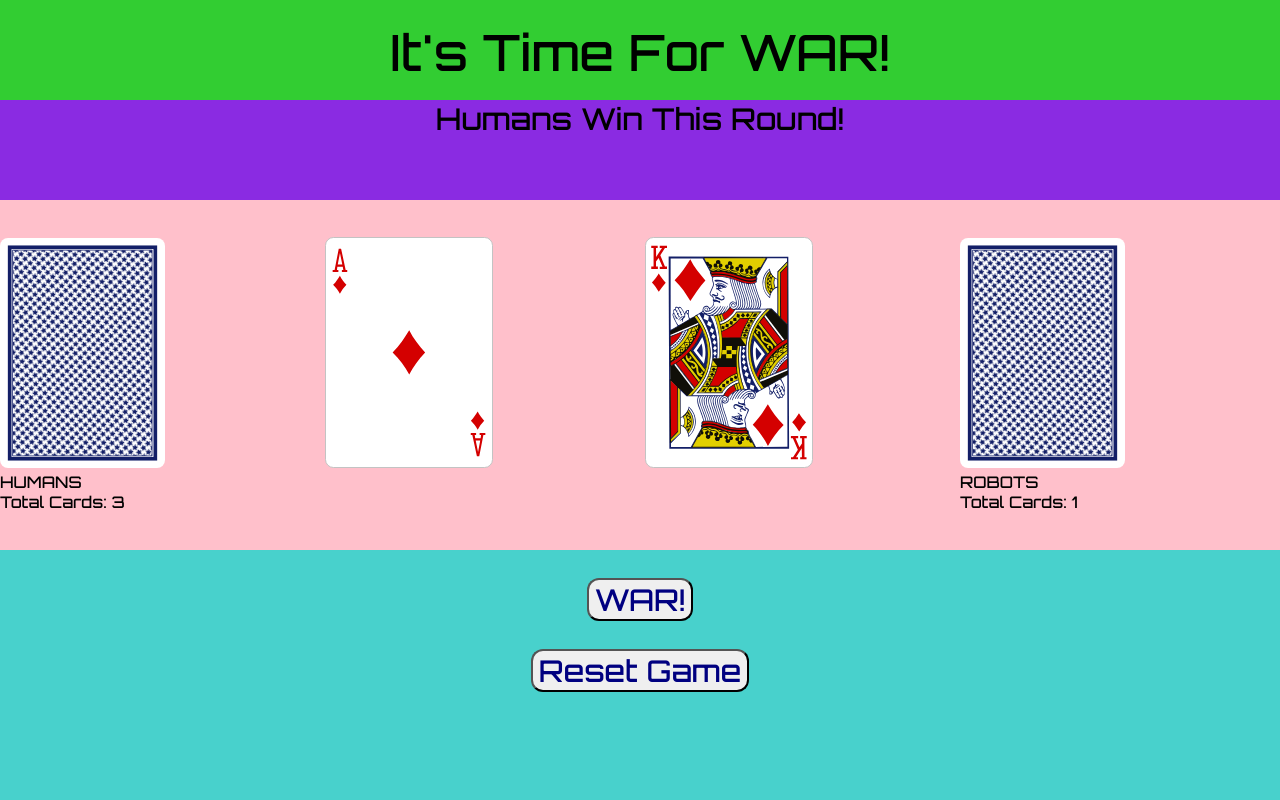
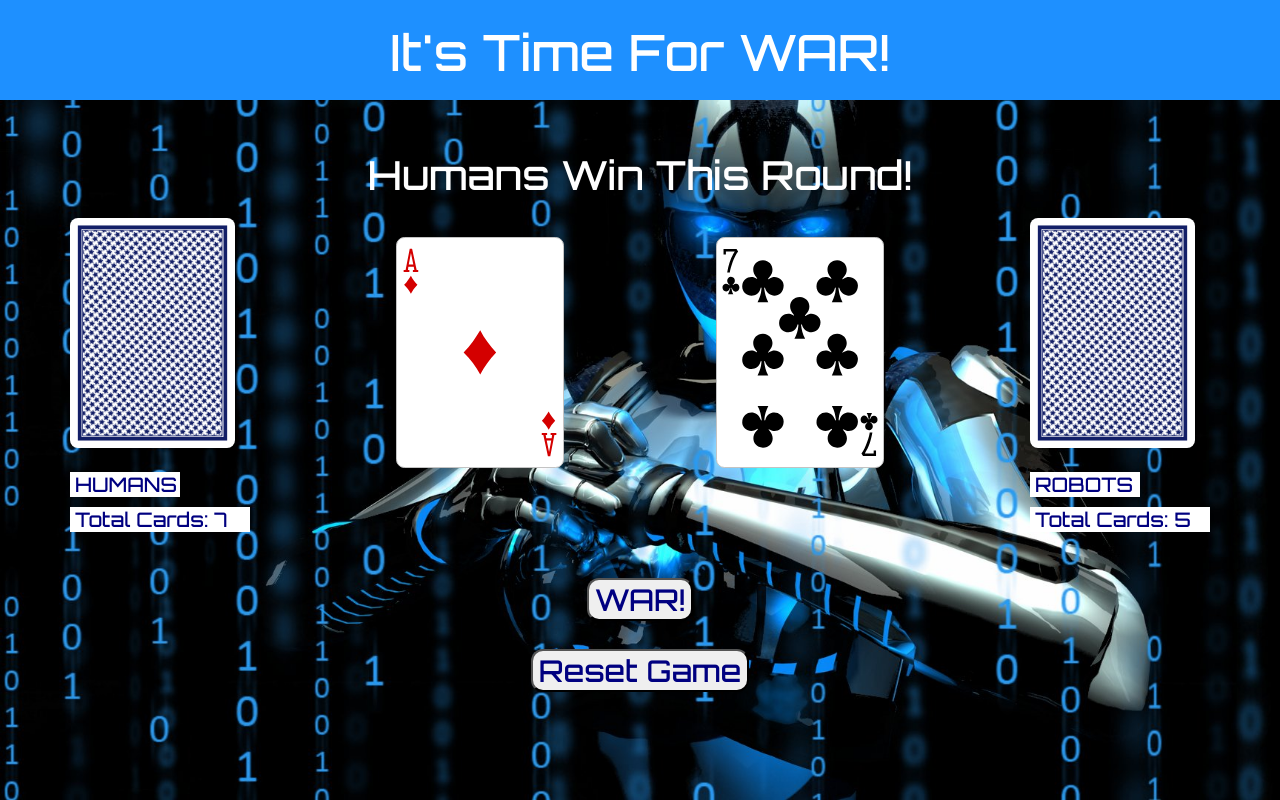
Before and after one commit to laurenmengert/A-Game-Of-War, a plain HTML site: page index.html in a window 1280 px wide. Both pictures are taken after a click on the button "WAR!". Drawn offline with Linux system fonts and the light colour scheme.

Commit message:
finish game

```diff
--- a/css/main.css
+++ b/css/main.css
@@ -1,5 +1,4 @@
 * {
-    /* height & width now includes border & padding */
     box-sizing: border-box;
 }
 
@@ -15,30 +14,34 @@ body {
         "buttons" ;
     grid-template-columns: 1fr;
     grid-template-rows: 100px 100px 1fr 250px;
+    background-image: url(../images/Cool\ Robot\ Wallpaper\ 2040\ 1920x1080\ px\ High\ Resolution\ Wallpaper.jpg);
+    background-size: cover;
+    background-attachment: ;
 }
 
 #board {
-    background-color:pink;
     display: grid;
     grid-template-columns: 1fr 1fr 1fr 1fr;
     grid-area: main;
     align-items: center;
     justify-content: space-around;
-    ;
+}
 
+#board > div {
+    justify-self: center;
 }
 
 header {
     grid-area: header;
     padding-top: 20px;
     text-align: center;
-    background-color: limegreen;
+    background-color:#1E90FF;
+    color: white;
     font-size: 50px;
 }
 
 #buttons {
     grid-area: buttons;
-    background-color: mediumturquoise;
     display: flex;
     flex-direction: column;
     justify-content: space-evenly;
@@ -54,7 +57,7 @@ header {
 }
 
 .btn:hover {
-    background-color: orange;
+    background-color: #1E90FF;
 }
 
 .cardBack {
@@ -65,7 +68,26 @@ header {
 
 #msg {
     grid-area: h1;
-    background-color: blueviolet;
     text-align: center;
-    font-size: 30px;
+    font-size: 40px;
+    color: white;
+    padding-top: 50px;
 }
+
+.names {
+    margin-top: 20px;
+    margin-bottom: 10px;
+    padding-left: 5px;
+    background-color: white;
+    width: 110px;
+    font-size: 20px;
+    color: navy;
+}
+
+.score {
+    background-color: white;
+    width: 180px;
+    font-size: 20px;
+    color: navy;
+    padding-left: 5px;
+}
--- a/index.html
+++ b/index.html
@@ -13,20 +13,20 @@
 <body>
     <header>It's Time For WAR!</header>
     <div id="msg">
-        <h1>hello</h1>
+        <h1></h1>
     </div>
     <main id="board">
-        <div id="player1" class="div">
+        <div id="player1">
             <img class="cardBack" src="images/backs/blue.svg" alt="back of card-blue">
-            <div>HUMANS</div>
-            <div class="score">Total Cards:</div>
+            <div class="names">HUMANS</div>
+            <div class="score"></div>
         </div>
-        <div id="player1Pile" class="div"></div>
-        <div id="player2Pile" class="div"></div>
-        <div id="player2" class="div">
+    <div id="player1Pile"></div>
+    <div id="player2Pile"></div>
+        <div id="player2">
             <img class="cardBack" src="images/backs/blue.svg" alt="back of card-blue">
-            <div>ROBOTS</div>
-            <div class="score">Total Cards:</div>
+            <div class="names">ROBOTS</div>
+            <div class="score"></div>
         </div>
     </main>
     <div id="buttons">
--- a/js/deck.js
+++ b/js/deck.js
@@ -7,94 +7,94 @@ const deck = [
         name: "card xlarge dK",
         value: 13
     },
-    // {
-    //     name: "card xlarge dQ",
-    //     value: 12
-    // },
-    // {
-    //     name: "card xlarge dJ",
-    //     value: 11
-    // },
-    // {
-    //     name: "card xlarge d10",
-    //     value: 10
-    // },
-    // {
-    //     name: "card xlarge d09",
-    //     value: 9
-    // },
-    // {
-    //     name: "card xlarge d08",
-    //     value: 8
-    // },
-    // {
-    //     name: "card xlarge d07",
-    //     value: 7
-    // },
-    // {
-    //     name: "card xlarge d06",
-    //     value: 6
-    // },
-    // {
-    //     name: "card xlarge d05",
-    //     value: 5
-    // },
-    // {
-    //     name: "card xlarge d04",
-    //     value: 4
-    // },
-    // {
-    //     name: "card xlarge d03",
-    //     value: 3
-    // },
-    // {
-    //     name: "card xlarge d02",
-    //     value: 2
-    // },
-    // {
-    //     name: "card xlarge hA",
-    //     value: 14
-    // },
-    // {
-    //     name: "card xlarge hK",
-    //     value: 13
-    // },
-    // {
-    //     name: "card xlarge hQ",
-    //     value: 12
-    // },
-    // {
-    //     name: "card xlarge hJ",
-    //     value: 11
-    // },
-    // {
-    //     name: "card xlarge h10",
-    //     value: 10
-    // },
-    // {
-    //     name: "card xlarge h09",
-    //     value: 9
-    // },
-    // {
-    //     name: "card xlarge h08",
-    //     value: 8
-    // },
-    // {
-    //     name: "card xlarge h07",
-    //     value: 7
-    // },
-    // {
-    //     name: "card xlarge h06",
-    //     value: 6
-    // },
-    // {
-    //     name: "card xlarge h05",
-    //     value: 5
-    // },
-    // {
-    //     name: "card xlarge h04",
-    //     value: 4
-    // },
+    {
+        name: "card xlarge dQ",
+        value: 12
+    },
+    {
+        name: "card xlarge dJ",
+        value: 11
+    },
+    {
+        name: "card xlarge d10",
+        value: 10
+    },
+    {
+        name: "card xlarge d09",
+        value: 9
+    },
+    {
+        name: "card xlarge d08",
+        value: 8
+    },
+    {
+        name: "card xlarge d07",
+        value: 7
+    },
+    {
+        name: "card xlarge d06",
+        value: 6
+    },
+    {
+        name: "card xlarge d05",
+        value: 5
+    },
+    {
+        name: "card xlarge d04",
+        value: 4
+    },
+    {
+        name: "card xlarge d03",
+        value: 3
+    },
+    {
+        name: "card xlarge d02",
+        value: 2
+    },
+    {
+        name: "card xlarge hA",
+        value: 14
+    },
+    {
+        name: "card xlarge hK",
+        value: 13
+    },
+    {
+        name: "card xlarge hQ",
+        value: 12
+    },
+    {
+        name: "card xlarge hJ",
+        value: 11
+    },
+    {
+        name: "card xlarge h10",
+        value: 10
+    },
+    {
+        name: "card xlarge h09",
+        value: 9
+    },
+    {
+        name: "card xlarge h08",
+        value: 8
+    },
+    {
+        name: "card xlarge h07",
+        value: 7
+    },
+    {
+        name: "card xlarge h06",
+        value: 6
+    },
+    {
+        name: "card xlarge h05",
+        value: 5
+    },
+    {
+        name: "card xlarge h04",
+        value: 4
+    },
     {
         name: "card xlarge h03",
         value: 3
@@ -103,108 +103,235 @@ const deck = [
         name: "card xlarge h02",
         value: 2
     },
-    // {
-    //     name: "card xlarge cA",
-    //     value: 14
-    // },
-    // {
-    //     name: "card xlarge cK",
-    //     value: 13
-    // },
-    // // {
-    // //     name: "card xlarge cQ",
-    // //     value: 12
-    // // },
-    // // {
-    // //     name: "card xlarge cJ",
-    // //     value: 11
-    // // },
-    // // {
-    // //     name: "card xlarge c10",
-    // //     value: 10
-    // // },
-    // // {
-    // //     name: "card xlarge c09",
-    // //     value: 9
-    // // },
-    // // {
-    // //     name: "card xlarge c08",
-    // //     value: 8
-    // // },
-    // // {
-    // //     name: "card xlarge c07",
-    // //     value: 7
-    // // },
-    // // {
-    // //     name: "card xlarge c06",
-    // //     value: 6
-    // // },
-    // // {
-    // //     name: "card xlarge c05",
-    // //     value: 5
-    // // },
-    // // {
-    // //     name: "card xlarge c04",
-    // //     value: 4
-    // // },
-    // // {
-    // //     name: "card xlarge c03",
-    // //     value: 3
-    // // },
-    // // {
-    // //     name: "card xlarge c02",
-    // //     value: 2
-    // // },
-    // {
-    //     name: "card xlarge sA",
-    //     value: 14
-    // },
-    // {
-    //     name: "card xlarge sK",
-    //     value: 13
-    // },
-    // {
-    //     name: "card xlarge sQ",
-    //     value: 12
-    // },
-    // {
-    //     name: "card xlarge sJ",
-    //     value: 11
-    // },
-    // {
-    //     name: "card xlarge s10",
-    //     value: 10
-    // },
-    // {
-    //     name: "card xlarge s09",
-    //     value: 9
-    // },
-    // {
-    //     name: "card xlarge s08",
-    //     value: 8
-    // },
-    // {
-    //     name: "card xlarge s07",
-    //     value: 7
-    // },
-    // {
-    //     name: "card xlarge s06",
-    //     value: 6
-    // },
-    // {
-    //     name: "card xlarge s05",
-    //     value: 5
-    // },
-    // {
-    //     name: "card xlarge s04",
-    //     value: 4
-    // },
-    // {
-    //     name: "card xlarge s03",
-    //     value: 3
-    // },
-    // {
-    //     name: "card xlarge s02",
-    //     value: 2
-    // },
+    {
+        name: "card xlarge cA",
+        value: 14
+    },
+    {
+        name: "card xlarge cK",
+        value: 13
+    },
+    {
+        name: "card xlarge cQ",
+        value: 12
+    },
+    {
+        name: "card xlarge cJ",
+        value: 11
+    },
+    {
+        name: "card xlarge c10",
+        value: 10
+    },
+    {
+        name: "card xlarge c09",
+        value: 9
+    },
+    {
+        name: "card xlarge c08",
+        value: 8
+    },
+    {
+        name: "card xlarge c07",
+        value: 7
+    },
+    {
+        name: "card xlarge c06",
+        value: 6
+    },
+    {
+        name: "card xlarge c05",
+        value: 5
+    },
+    {
+        name: "card xlarge c04",
+        value: 4
+    },
+    {
+        name: "card xlarge c03",
+        value: 3
+    },
+    {
+        name: "card xlarge c02",
+        value: 2
+    },
+    {
+        name: "card xlarge sA",
+        value: 14
+    },
+    {
+        name: "card xlarge sK",
+        value: 13
+    },
+    {
+        name: "card xlarge sQ",
+        value: 12
+    },
+    {
+        name: "card xlarge sJ",
+        value: 11
+    },
+    {
+        name: "card xlarge s10",
+        value: 10
+    },
+    {
+        name: "card xlarge s09",
+        value: 9
+    },
+    {
+        name: "card xlarge s08",
+        value: 8
+    },
+    {
+        name: "card xlarge s07",
+        value: 7
+    },
+    {
+        name: "card xlarge s06",
+        value: 6
+    },
+    {
+        name: "card xlarge s05",
+        value: 5
+    },
+    {
+        name: "card xlarge s04",
+        value: 4
+    },
+    {
+        name: "card xlarge s03",
+        value: 3
+    },
+    {
+        name: "card xlarge s02",
+        value: 2
+    },
 ]
+
+let smallDeck = [
+    {
+        name: "card xlarge dA",
+        value: 14,
+    },
+    {
+        name: "card xlarge dK",
+        value: 13
+    },
+    {
+        name: "card xlarge dQ",
+        value: 12
+    },
+    {
+        name: "card xlarge hJ",
+        value: 11
+    },
+    {
+        name: "card xlarge h10",
+        value: 10
+    },
+    {
+        name: "card xlarge h09",
+        value: 9
+    },
+    {
+        name: "card xlarge c08",
+        value: 8
+    },
+    {
+        name: "card xlarge c07",
+        value: 7
+    },
+    {
+        name: "card xlarge c06",
+        value: 6
+    },
+    {
+        name: "card xlarge s05",
+        value: 5
+    },
+    {
+        name: "card xlarge s04",
+        value: 4
+    },
+    {
+        name: "card xlarge s03",
+        value: 3
+    }
+]
+
+
+let tieDeck = [
+    {
+    name: "card xlarge s02",
+    value: 2
+    },
+    {
+    name: "card xlarge s02",
+    value: 2
+    },
+    {
+    name: "card xlarge s02",
+    value: 2
+    },
+    {
+    name: "card xlarge s02",
+    value: 2
+    },
+    {
+    name: "card xlarge s02",
+    value: 2
+    },
+    {
+    name: "card xlarge s02",
+    value: 2
+    },
+    {
+    name: "card xlarge s02",
+    value: 2
+    },
+    {
+    name: "card xlarge s02",
+    value: 2
+    },
+    {
+    name: "card xlarge s02",
+    value: 2
+    },
+    {
+    name: "card xlarge s02",
+    value: 2
+    },
+    {
+    name: "card xlarge s02",
+    value: 2
+    },
+    {
+    name: "card xlarge s02",
+    value: 2
+    },
+    {
+    name: "card xlarge s02",
+    value: 2
+    },
+    {
+    name: "card xlarge s02",
+    value: 2
+    },
+    {
+    name: "card xlarge s02",
+    value: 2
+    },
+    {
+    name: "card xlarge s02",
+    value: 2
+    },
+    {
+    name: "card xlarge s02",
+    value: 2
+    },
+    {
+    name: "card xlarge s02",
+    value: 2
+    },
+]
--- a/js/main.js
+++ b/js/main.js
@@ -1,21 +1,10 @@
-/*----- constants -----*/
 
-
-
-/*----- app's state (variables) -----*/
-
-
-let player1 = []; //initalize our 2 players to empty arrays
+let player1 = [];
 let player2 = [];
 const bucket = [];
-// let gameOver = false //initialize out gameOver to false
 let winner;
 
 
-/*----- cached element references -----*/
-
-//const scoreEls = ;
-//const resultEls = ;
 const boardEl = document.querySelector('#board'); //grab the board
 const player1El = document.querySelector('#player1Pile'); //grab the virtual "card pile of p1 and p2"
 const player2El = document.querySelector('#player2Pile');
@@ -23,31 +12,29 @@ const p1ScoreEl = document.querySelector('#player1 .score'); //grab the scores
 const p2ScoreEl = document.querySelector('#player2 .score');
 const messageEl = document.querySelector('#msg');
 
-/*----- event listeners -----*/
 
 document.querySelector("#war").addEventListener("click", playRound);
 document.querySelector("#reset").addEventListener("click", init);
 
-/*----- functions -----*/
+
 init();
 
+
 function init() {
-    winner= null;
+    winner= false;
     player1 = [];
     player2 = [];
     player1El.classList = '';
     player2El.classList = '';
-    p1ScoreEl.innerHTML = `Total Cards:`;
-    p2ScoreEl.innerHTML = `Total Cards:`;
+    p1ScoreEl.innerHTML = `Total Cards: 26`;
+    p2ScoreEl.innerHTML = `Total Cards: 26`;
     messageEl.innerHTML = '';
-
-    dealCards(shuffleCards(deck));
+    dealCards(shuffleCards(smallDeck));
 }
 
-//pass "deck" through when you want to call this function
+
 function shuffleCards(arr) {
-    // for(let i = arr.length -1; i > 0; i--) {
-        for(let i = 0; i < arr.length; i++){
+    for(let i = 0; i < arr.length; i++){
         const newPos = Math.floor(Math.random() * (i + 1));
         const temp = arr[i];
         arr[i] = arr[newPos];
@@ -56,7 +43,7 @@ function shuffleCards(arr) {
     return arr;
 }
 
- //pushes items into player1 and player 2 arrays that I created at the top of this file
+
 function dealCards(arr) {
     for(let i = 0; i < arr.length; i++) {
         if(i % 2 === 0){
@@ -69,18 +56,30 @@ function dealCards(arr) {
 
 function playRound() {
     if(!winner){
-        const card1 = player1.shift(); //can't use pop
+        const card1 = player1.shift();
         const card2 = player2.shift();
-        bucket.push(card1, card2);
         player1El.classList = card1.name;
         player2El.classList = card2.name;
+        bucket.push(card1, card2);
         getWinner(card1, card2);
         p1ScoreEl.innerHTML = `Total Cards: ${player1.length}`;
         p2ScoreEl.innerHTML = `Total Cards: ${player2.length}`;
     }
 }
 
+
 function getWinner(card1, card2) {
+    if(card1.value > card2.value) {
+        messageEl.innerHTML = 'Humans Win This Round!'
+        player1.push(...bucket);
+        bucket.length = 0;
+    } else if(card2.value > card1.value) {
+        messageEl.innerHTML = 'Robots Win This Round!'
+        player2.push(...bucket);
+        bucket.length = 0;
+    } else if(card1.value === card2.value) {
+        checkCards();
+    }
     if(player1.length === 0) {
         messageEl.innerHTML = 'THE ROBOTS HAVE WON THE WAR!';
         winner = true;
@@ -88,25 +87,26 @@ function getWinner(card1, card2) {
         messageEl.innerHTML = 'THE HUMANS HAVE WON THE WAR!';
         winner = true;
     }
-    if(card1.value > card2.value) {
-        messageEl.innerHTML = 'Humans Win This Round!'
-        player1.push(...bucket);
-        bucket.length = 0;
+}
 
-    } else if(card2.value > card1.value) {
-        messageEl.innerHTML = 'Robots Win This Round!'
-        player2.push(...bucket);
-        bucket.length = 0;
-    } else if(card1.value === card2.value) {
-        console.log('TIE!');
-        warMode(bucket);
+
+function checkCards() {
+    if(player1.length < 4) {
+        messageEl.innerHTML = 'THE ROBOTS HAVE WON THE WAR!';
+        winner = true;
+    } else if(player2.length < 4){
+        messageEl.innerHTML = 'THE HUMANS HAVE WON THE WAR!';
+        winner = true;
+    } else {
+        messageEl.innerHTML = `It's a tie. This means WAR!`;
+        warMode();
     }
-     console.log(player1);
-    console.log(player2);
 }
+
 
 function warMode() {
     bucket.push(...player1.splice(0, 3), ...player2.splice(0, 3));
-    console.log(bucket);
-    playRound()
-    }
+    setTimeout(function(){
+        playRound()
+    }, 2000)
+}
```
Also changed, not shown: images/Cool Robot Wallpaper 2040 1920x1080 px High Resolution Wallpaper.jpg (added), 4 other files.
